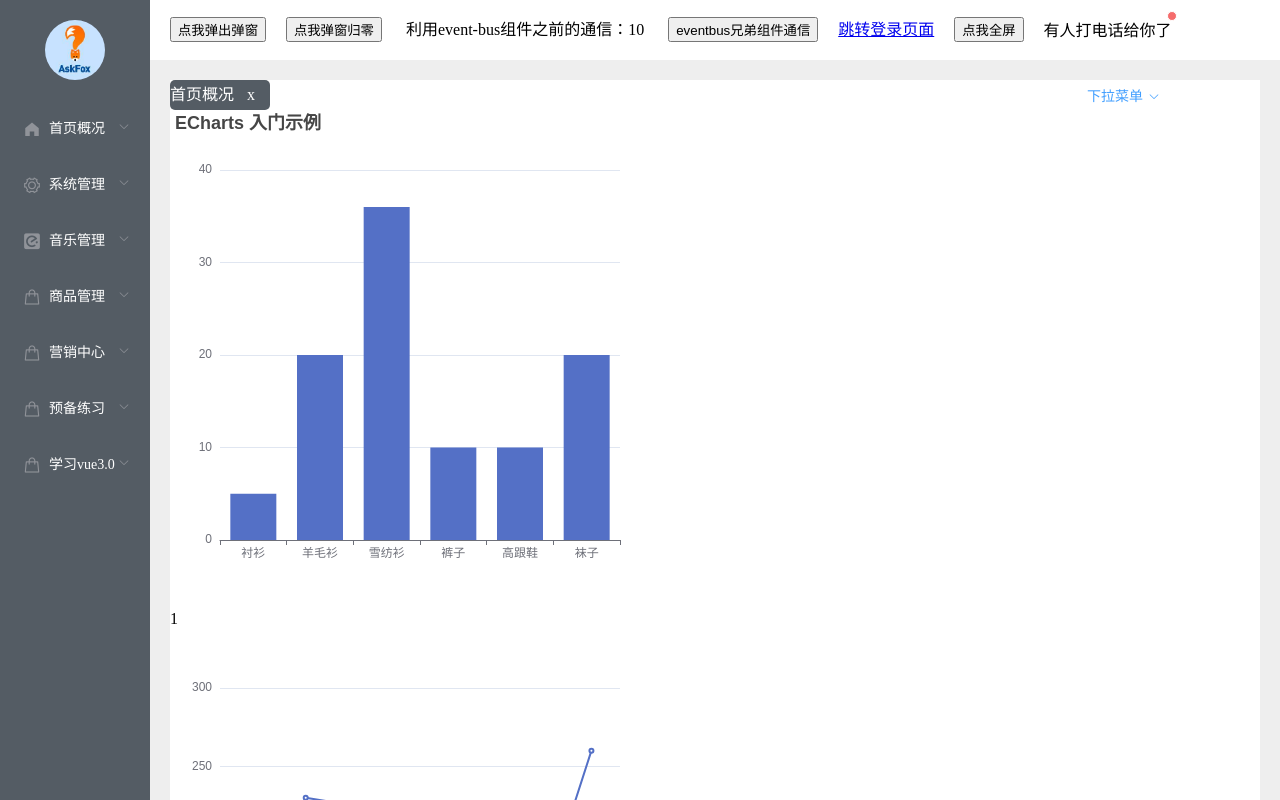
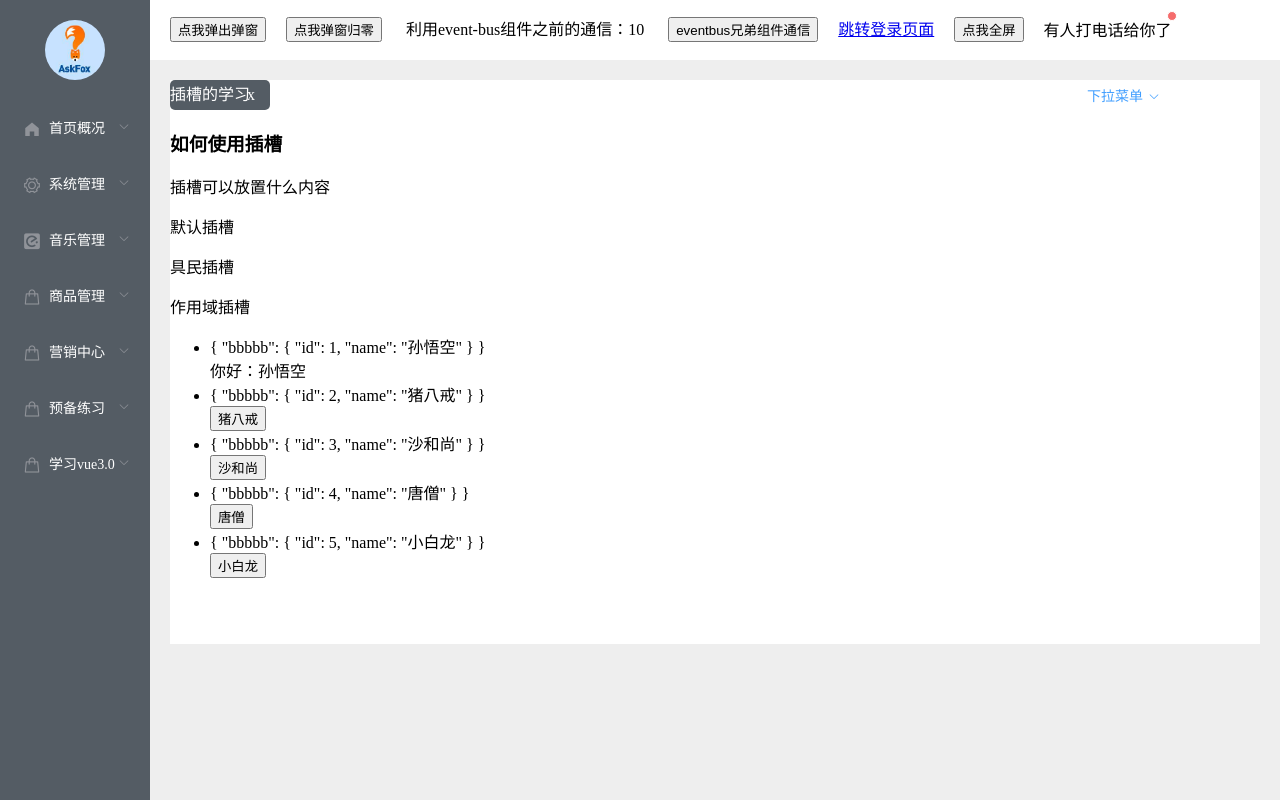
Before and after one commit to xxljunjun/vue-study, a Vue app: page /slot in a window 1280 px wide. Before the commit this address led to /. Built offline with nearby package versions, Linux system fonts and the light colour scheme.

Commit message:
三种插槽的使用及说明

```diff
--- a/src/pages/home/components/Step1.vue
+++ b/src/pages/home/components/Step1.vue
@@ -1,6 +1,8 @@
 <template>
 	<div>
-		<h1>{{this.stepNum}}</h1>
+		<h1>{{stepNum}}</h1>
+		<h2>{{resmsg}}</h2>
+		<input type="text" v-model="msg">
 		<button @click="changNum">点我改变</button>
 	</div>
 </template>
@@ -9,7 +11,7 @@
 	export default {
 		data(){
 			return{
-
+				msg:"我是一个潇洒洒脱的浪里个浪"
 			}
 		},
 		props:{
@@ -17,6 +19,19 @@
 				type:Number,
 				default:0,
 				requiiired:true
+			}
+		},
+		watch:{
+			'msg':(newval,oldval)=>{
+				console.log(newval)
+				console.log(oldval)
+			},
+			deep:true,
+			Immediate:true
+		},
+		computed:{
+			resmsg:function(){
+				return this.msg+"加上我就是你了"
 			}
 		},
 		components:{
--- a/src/pages/index.js
+++ b/src/pages/index.js
@@ -18,6 +18,7 @@ const stard3 = ()=>import('./stard/stard3.vue')
 
 //vue的学习模块
 const Studyvue = ()=>import("./studyvue/studyvue.vue")
+const Slot = ()=>import("./studyvue/slot.vue")
 
 
 // import { FindPanelA, FindPanelB } from '../components/'
@@ -214,6 +215,13 @@ const routes = [
         name: '第一天的学习',
         path: '/studyvue/one',
         component: Studyvue
+      },
+      {
+        id: 1602,
+        text: '插槽的学习',
+        name: '插槽的学习',
+        path: '/slot',
+        component: Slot
       }
     ]
   }
--- /dev/null
+++ b/src/pages/studyvue/childenSlot.vue
@@ -0,0 +1,47 @@
+<template>
+  <div class="childen">
+      <!-- 插槽slot的作用正是如此，例如，组件中的一个地方，默认情况下为button，而在使用的时候，我们有需求需扩展为span,扩展为input，这时候我们就需要使用到插槽。 -->
+    <!-- 这个chiiden组件是一个子组件 -->
+    <!-- <slot></slot>
+    <br>
+    <br>
+    <slot name="girl"  :say="msg" h="我是数据二" kk="我是数据三"></slot>
+    <br>
+    <slot name="boy" ></slot> -->
+    <div>
+        <ul>
+            <li v-for="list in lists" :key="list.id">
+                <slot :bbbbb="list" name="array_1"></slot>
+            </li>
+        </ul>
+    </div>
+  </div>
+</template>
+
+<script>
+export default {
+  data(){
+    return{
+      msg:1,
+    }
+  },
+  props:{
+    lists:{
+      type:Array,
+      default:()=>{
+				return [1,2,3]
+			},
+      require:true
+    }
+  },
+  mounted(){
+    console.log("父向子传值",this.lists)
+  }
+};
+</script>
+
+<style lang="scss" scoped>
+.childen {
+  color: #000;
+}
+</style>
--- /dev/null
+++ b/src/pages/studyvue/slot.vue
@@ -0,0 +1,57 @@
+<template>
+  <div class="slot_box">
+    <h1>如何使用插槽</h1>
+    <p>插槽可以放置什么内容</p>
+    <p>默认插槽</p>
+    <p>具民插槽</p>
+    <p>作用域插槽</p>
+    <childenSlot :lists="nameList">
+      <!-- 插槽就是Vue实现的一套内容分发的API，将元素作为承载分发内容的出口。
+			<template slot="girl" slot-scope="a">
+				漂亮、美丽、购物、逛街
+				{{a.say}}
+				{{a.h}}
+				{{a.kk}}
+			</template>
+			<template slot="boy">
+				帅气、才实
+			</template> -->
+      <template slot-scope="b" slot="array_1">
+        {{ b }}
+        <div v-if="b.bbbbb.id == 1">
+          你好：<span>{{ b.bbbbb.name }}</span>
+        </div>
+        <div v-else>
+			<button>{{ b.bbbbb.name }}</button>
+		</div>
+      </template>
+    </childenSlot>
+  </div>
+</template>
+
+<script>
+import childenSlot from "./childenSlot";
+export default {
+  data() {
+    return {
+      nameList: [
+        { id: 1, name: "孙悟空" },
+        { id: 2, name: "猪八戒" },
+        { id: 3, name: "沙和尚" },
+        { id: 4, name: "唐僧" },
+        { id: 5, name: "小白龙" },
+      ],
+    };
+  },
+  methods: {},
+  components: {
+    childenSlot,
+  },
+};
+</script>
+
+<style lang="scss" scoped>
+.slot_box {
+  color: #000;
+}
+</style>
```
